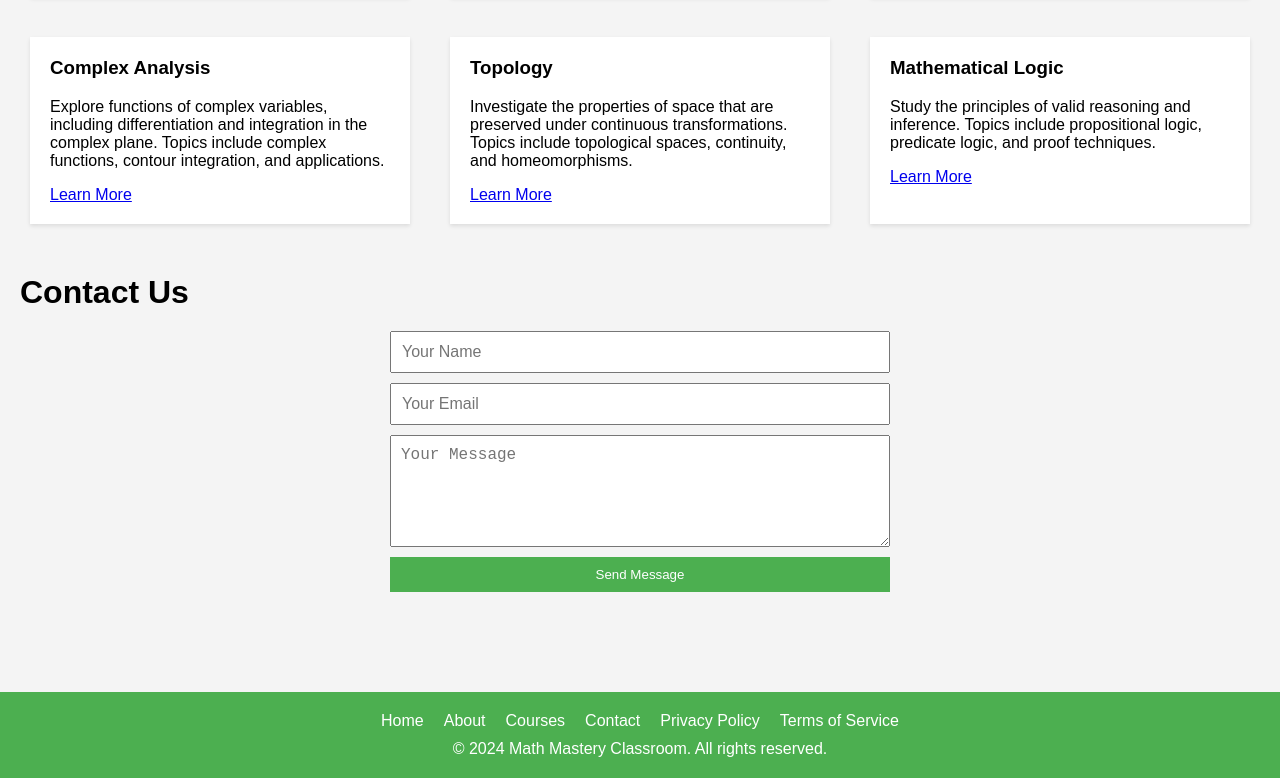
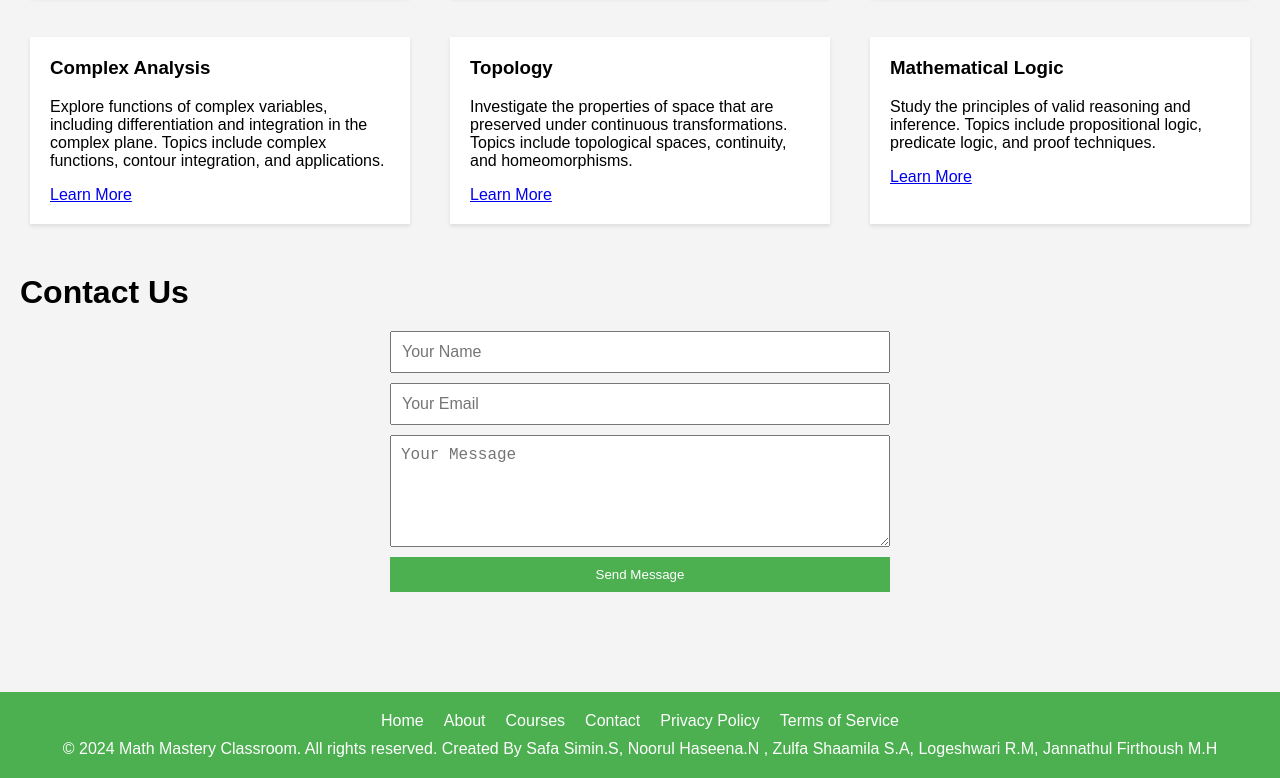
Before and after one commit to realwixi/MathMastery, a plain HTML site: page nm_final.html in a window 1280 px wide. Shown: the part 1163-1941 px from the top of the page. Drawn offline with Linux system fonts and the light colour scheme.

Commit message:
Update nm_final.html

```diff
--- a/nm_final.html
+++ b/nm_final.html
@@ -261,6 +261,7 @@
             <a href="#terms">Terms of Service</a>
         </div>
         &copy; 2024 Math Mastery Classroom. All rights reserved.
+        Created By Safa Simin.S, Noorul Haseena.N , Zulfa Shaamila S.A, Logeshwari R.M, Jannathul Firthoush M.H
     </footer>
     <!-- Chatbot Section -->
     <div class="chatbot-container" id="chatbot">
```
